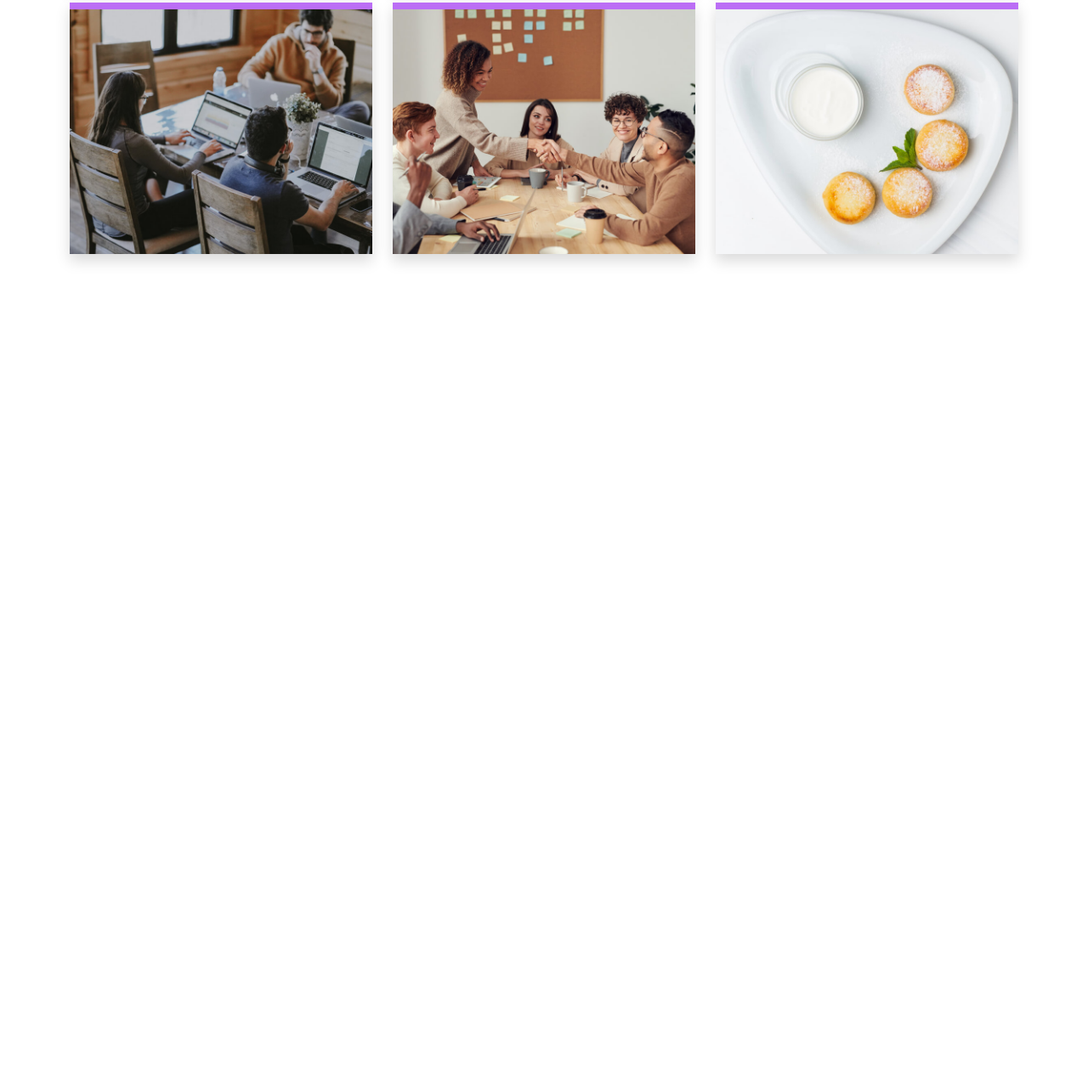
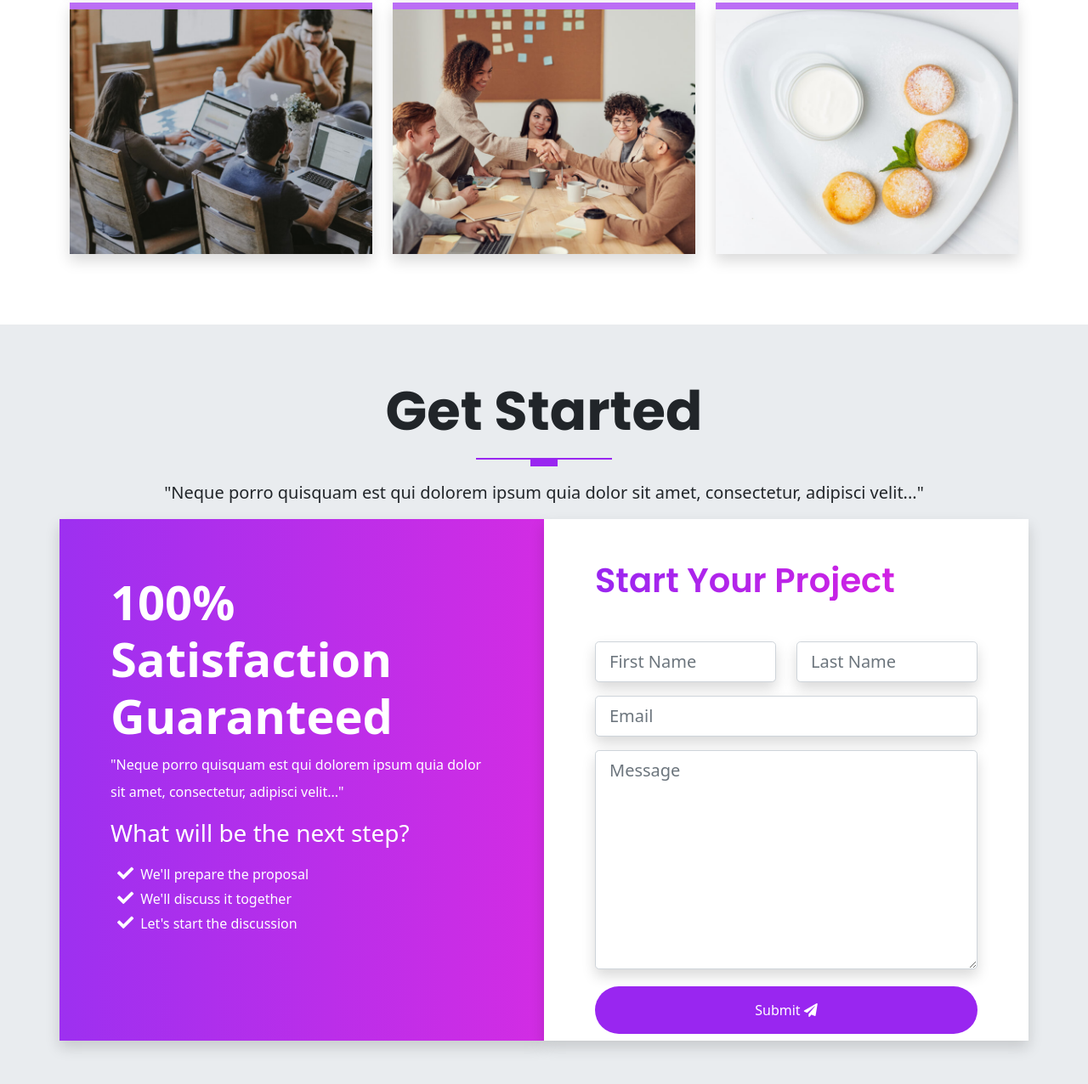
Before and after one commit to ThayGiaoTien/Boostrap5-Sass-Project, a website: page index.html in a window 1280 px wide. Shown: the part 5783-7059 px from the top of the page at 85% size. Before the commit the page ends 6165 px from the top, so only its background shows below. Drawn offline with nearby package versions, Linux system fonts and the light colour scheme.

Commit message:
eighth commit: Section-8-Get started. Change before of list item by using Font Awesome 5 Free and content \fooc. Create Form with full responsive( a much better then using material-ui in React/Jsx)

```diff
--- a/index.html
+++ b/index.html
@@ -552,10 +552,72 @@
                     </div>
                     </div>
                 </div>
-                </div>
-  </section>
             </div>
         </section>
+
+        <!-- START SECTION 8 - GET STARTED -->
+        <section id="contact" class="get-started">
+            <div class="container">
+                <div class="row text-center">
+                    <h1 class="display-3 mb-3 fw-bold text-capitalize">Get started</h1>
+                    <div class="heading-line"></div>
+                    <p class="lead mt-3">
+                        "Neque porro quisquam est qui dolorem ipsum quia dolor sit amet, consectetur, adipisci velit..."
+                    </p>
+                </div>
+
+                <!-- START THE CTA CONTENT -->
+                <div class="row text-white">
+                    <div class="col-12 col-lg-6 gradient shadow b-3">
+                        <div class="cta-info w-100">
+                            <h4 class="display-4 fw-bold">100% Satisfaction Guaranteed</h4>
+                            <p class="lh-lg">
+                                "Neque porro quisquam est qui dolorem ipsum quia dolor sit amet, consectetur, adipisci velit..."
+                            </p>
+                            <h3 class="display-3--brief">What will be the next step?</h3>
+                            <ul class="cta-info__list">
+                                <li>We'll prepare the proposal </li>
+                                <li>We'll discuss it together </li>
+                                <li>Let's start the discussion </li>
+                            </ul>
+                        </div>
+                    </div>
+                    <div class="col-12 col-lg-6 bg-white shadow b-3">
+                        <div class="form w-100 pb-2">
+                            <h4 class="display-3--title mb-5">Start Your Project</h4>
+                            <form action="#" class="row">
+                                <div class="col-lg-6 col-md-6 mb-3">
+                                    <input type="text" placeholder="First Name"
+                                    id='inputFirstName' class="form-control shadow form-control-lg">
+                                </div>
+                                <div class="col-lg-6 col-md-6
+                                 mb-3">
+                                    <input type="text" placeholder="Last Name"
+                                    id='inputLastName' class="form-control shadow form-control-lg">
+                                </div>
+                                <div class="col-lg-12 mb-3">
+                                    <input type="email" placeholder="Email"
+                                    id='inputEmail' class="form-control shadow form-control-lg">
+                                </div>
+                                <div class="col-lg-12 mb-3">
+                                    <textarea name="message" id="inputMessage" placeholder="Message"
+                                     rows="8" class="form-control shadow form-control-lg"></textarea>
+                                </div>
+                                <div class="text-center d-grid mt-1">
+                                    <button class="btn rounded-pill pt-3 pb-3" type='button'>
+                                        Submit
+                                        <i class="fas fa-paper-plane"></i>
+                                    </button>
+                                </div>
+                            </form>
+                        </div>
+                    </div>
+
+                </div>
+            </div>
+        </section>
+
+
 
 
 
--- a/scss/components/_typography.scss
+++ b/scss/components/_typography.scss
@@ -75,3 +75,8 @@
     height: 100%;
 
 }
+
+// Gradient background
+.gradient{
+    background: linear-gradient(to right, rgba($primary, 0.95), rgba($secondary, 0.95));
+}
--- a/scss/sections/_get-started.scss
+++ b/scss/sections/_get-started.scss
@@ -0,0 +1,46 @@
+@use'../custom' as *;
+@use'../components/mixins' as *;
+
+.get-started{
+    padding: 4rem 0;
+    background-color: $gray-200;
+}
+.cta-info{
+    padding: 3rem;
+    margin: 1rem 0;
+
+    &__list{
+        position: relative;
+        list-style-type: none;
+        display: block;
+        padding-top: 0.5rem;
+        padding-left: 0.5rem;
+        margin-bottom: 0.7rem;
+
+        li::before{
+            font-family: "Font Awesome 5 Free";
+            content: "\f00c";
+            font-weight: 600;
+            margin-right: 0.5rem;
+            font-size: 1.2rem;
+        }
+
+    }
+}
+
+// Form content
+.form{
+    padding: 3rem;
+
+    button{
+        background-color: $primary;
+        color: $white;
+        border: none;
+
+        a{
+            color: $white;
+            text-decoration: none;
+            text-transform: capitalize;
+        }
+    }
+}
--- a/scss/sections/portfolio.scss
+++ b/scss/sections/portfolio.scss
@@ -47,6 +47,10 @@
     }
 
     &:hover{
+        img{
+            transform: scale(1.5);
+            @include transitionProperty;
+        }
         .portfolio-info{
             opacity: 1;
             visibility: visible;
```
Also changed, not shown: assets/css/sections/portfolio.css, assets/css/style.css, readme.txt, 2 other files.
